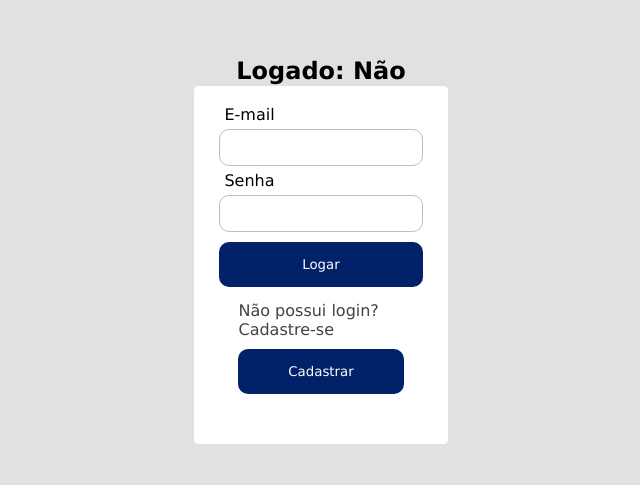
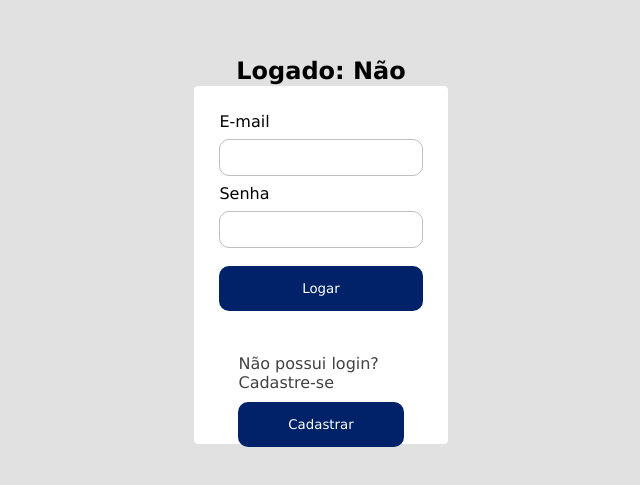
Before and after one commit to erickzz/crud-firebase-next, a Next.js app: page / in a window 1280 px wide. Shown: the part 149-634 px from the top of the page, without its empty margins (319-959 px from the left). Built offline with nearby package versions, Linux system fonts and the light colour scheme; no server answers.

Commit message:
update estilo

```diff
--- a/src/app/login.module.css
+++ b/src/app/login.module.css
@@ -30,7 +30,7 @@
   display: flex;
   flex-direction: column;
   align-items: left;
-  justify-content: center;
+  justify-content: space-evenly;
 }
 
 .formLogin input {
@@ -38,10 +38,6 @@
   width: 100%;
   border-radius: 10px;
   border: 1px solid #bebebe;
-}
-
-.formLogin label {
-  margin: 5px;
 }
 
 .button {
@@ -66,9 +62,9 @@
   cursor: pointer;
 }
 
-.loginCadastro {
+.containerCadastro {
   width: 65%;
-  height: 40%;
+  height: 20%;
   display: flex;
   align-items: center;
   flex-direction: column;
--- a/src/app/page.tsx
+++ b/src/app/page.tsx
@@ -56,7 +56,7 @@ const Login = () => {
           </button>
         </form>
 
-        <div className={classes.loginCadastro}>
+        <div className={classes.containerCadastro}>
           <p>Não possui login? Cadastre-se</p>
           <button
             className={classes.button}
```
